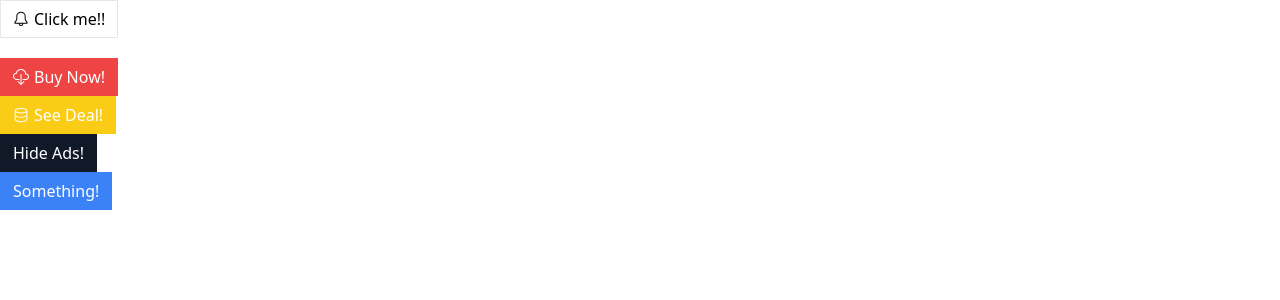
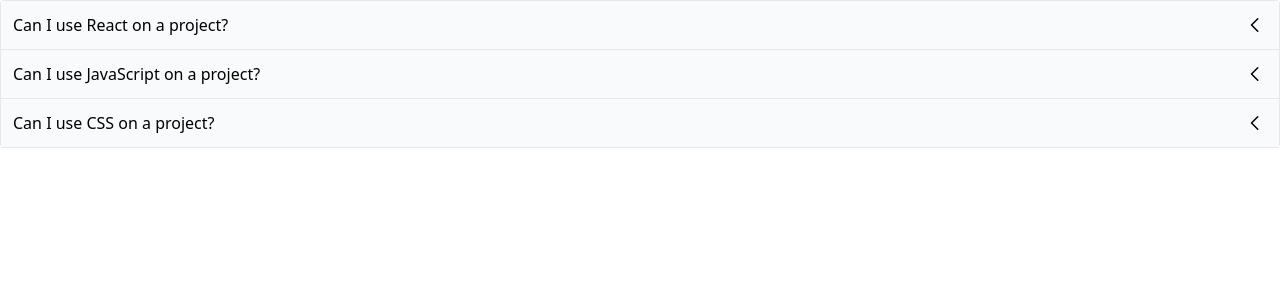
Before and after one commit to ozzman02/react-with-redux, a React (Create React App) app in the folder comps/: page / in a window 1280 px wide. Shown: the top 300 px of the page. Built offline with nearby package versions, Linux system fonts and the light colour scheme.

Commit message:
mastering the state design

```diff
--- a/comps/src/App.js
+++ b/comps/src/App.js
@@ -1,33 +1,24 @@
-import Button from "./Button";
-import { GoBell, GoDatabase } from "react-icons/go";
-import { BsCloudDownload } from "react-icons/bs";
-
+import Accordion from "./components/Accordion";
 
 export default function App() {
-
+    const items = [
+        {
+            id: 'id1',
+            label: 'Can I use React on a project?',
+            content: 'You can use React on any project you want'
+        },
+        {
+            id: 'id2',
+            label: 'Can I use JavaScript on a project?',
+            content: 'You can use JavaScript on any project you want'
+        },
+        {
+            id: 'id3',
+            label: 'Can I use CSS on a project?',
+            content: 'You can use CSS on any project you want'
+        },
+    ]
     return (
-        <div>
-            <div>
-                <Button className="mb-5" outline>
-                    <GoBell />Click me!!
-                </Button>
-            </div>
-            <div>
-                <Button danger>
-                    <BsCloudDownload />Buy Now!
-                </Button>
-            </div>
-            <div>
-                <Button warning>
-                    <GoDatabase />See Deal!
-                </Button>
-            </div>
-            <div>
-                <Button secondary>Hide Ads!</Button>
-            </div>
-            <div>
-                <Button primary>Something!</Button>
-            </div>
-        </div>
+        <Accordion items={items} />
     );
 }
--- /dev/null
+++ b/comps/src/components/Accordion.js
@@ -0,0 +1,54 @@
+import { useState } from "react";
+import { GoChevronDown, GoChevronLeft } from "react-icons/go";
+
+
+export default function Accordion({ items }) {
+
+    // all panels collapsed by default
+    const [expandedIndex, setExpandedIndex] = useState(-1);
+
+    /*
+        -----------------------------------------------------------------------------------------------------
+        We are relying on expandedIndex old value but that might be already updated and we do not know yet !!
+        -----------------------------------------------------------------------------------------------------
+        const handleClick = (index) => {
+            expandedIndex === index ? setExpandedIndex(-1) : setExpandedIndex(index);
+        }
+    */
+
+    // functional approach to resolve this:
+    const handleClick = (index) => {
+        //console.log('Stale version of expandedIndex is ', expandedIndex);
+        setExpandedIndex(mostUpdatedExpandedIndexValue => {
+            //console.log('Up to date version of expandedIndex is ', mostUpdatedExpandedIndexValue);
+            if (mostUpdatedExpandedIndexValue === index) {
+                return -1;
+            } else {
+                return index;
+            }
+        });
+    };
+
+    const renderedItems = items.map((item, index) => {
+
+        const isExpanded = index === expandedIndex;
+
+        const icon = <span className="text-2xl">{isExpanded ? <GoChevronDown/> : <GoChevronLeft/>}</span>;
+
+        return (
+            <div key={item.id}>
+                <div
+                    className="flex p-3 justify-between bg-gray-50 border-b items-center cursor-pointer"
+                    onClick={() => handleClick(index)}
+                >
+                    {item.label} {icon}
+                </div>
+                {isExpanded && <div>{item.content}</div>}
+            </div>
+        );
+    });
+
+    return (
+        <div className="border-x border-t rounded">{renderedItems}</div>
+    );
+}
--- /dev/null
+++ b/comps/src/pages/ButtonPage.js
@@ -0,0 +1,33 @@
+import Button from "../components/Button"
+import { GoBell, GoDatabase } from "react-icons/go";
+import { BsCloudDownload } from "react-icons/bs";
+
+
+export default function ButtonPage() {
+
+    return (
+        <div>
+            <div>
+                <Button className="mb-5" outline>
+                    <GoBell />Click me!!
+                </Button>
+            </div>
+            <div>
+                <Button danger>
+                    <BsCloudDownload />Buy Now!
+                </Button>
+            </div>
+            <div>
+                <Button warning>
+                    <GoDatabase />See Deal!
+                </Button>
+            </div>
+            <div>
+                <Button secondary>Hide Ads!</Button>
+            </div>
+            <div>
+                <Button primary>Something!</Button>
+            </div>
+        </div>
+    );
+}
```
Also changed, not shown: comps/src/components/Button.js (renamed from comps/src/Button.js).
